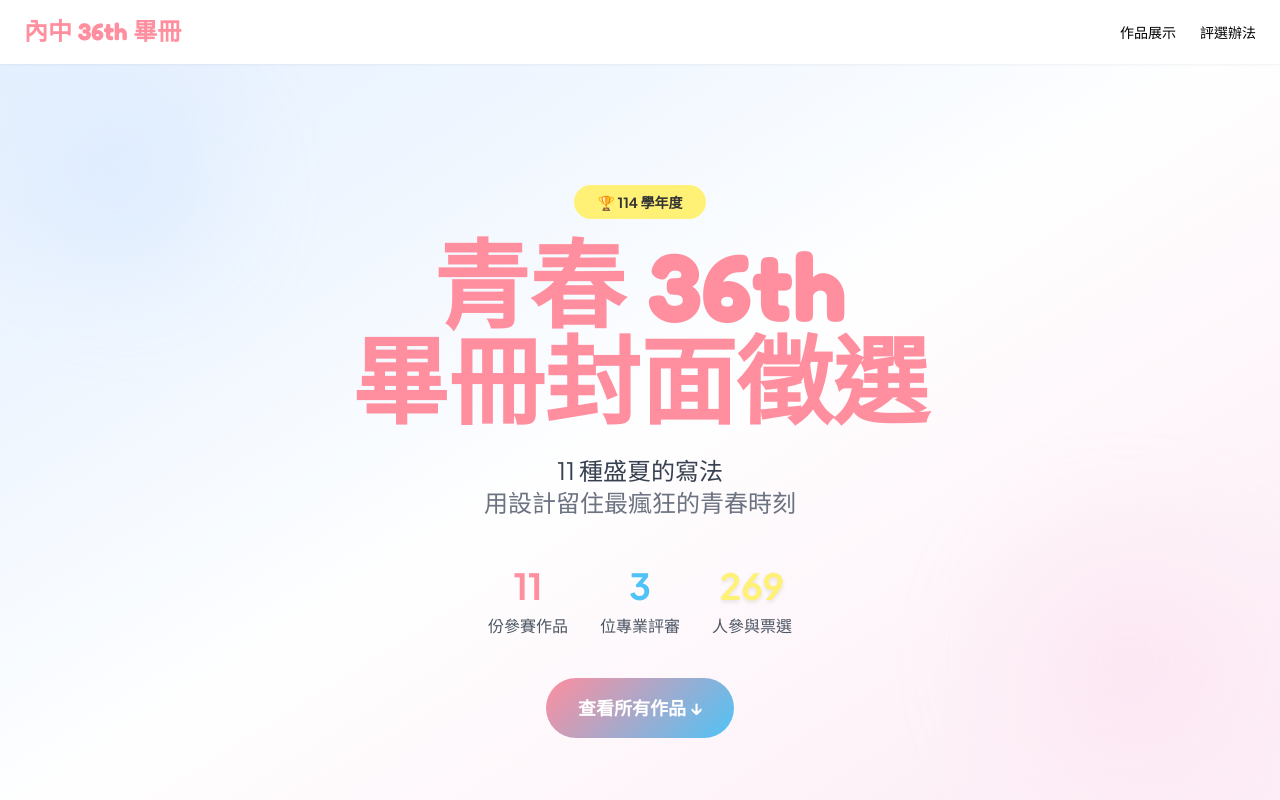
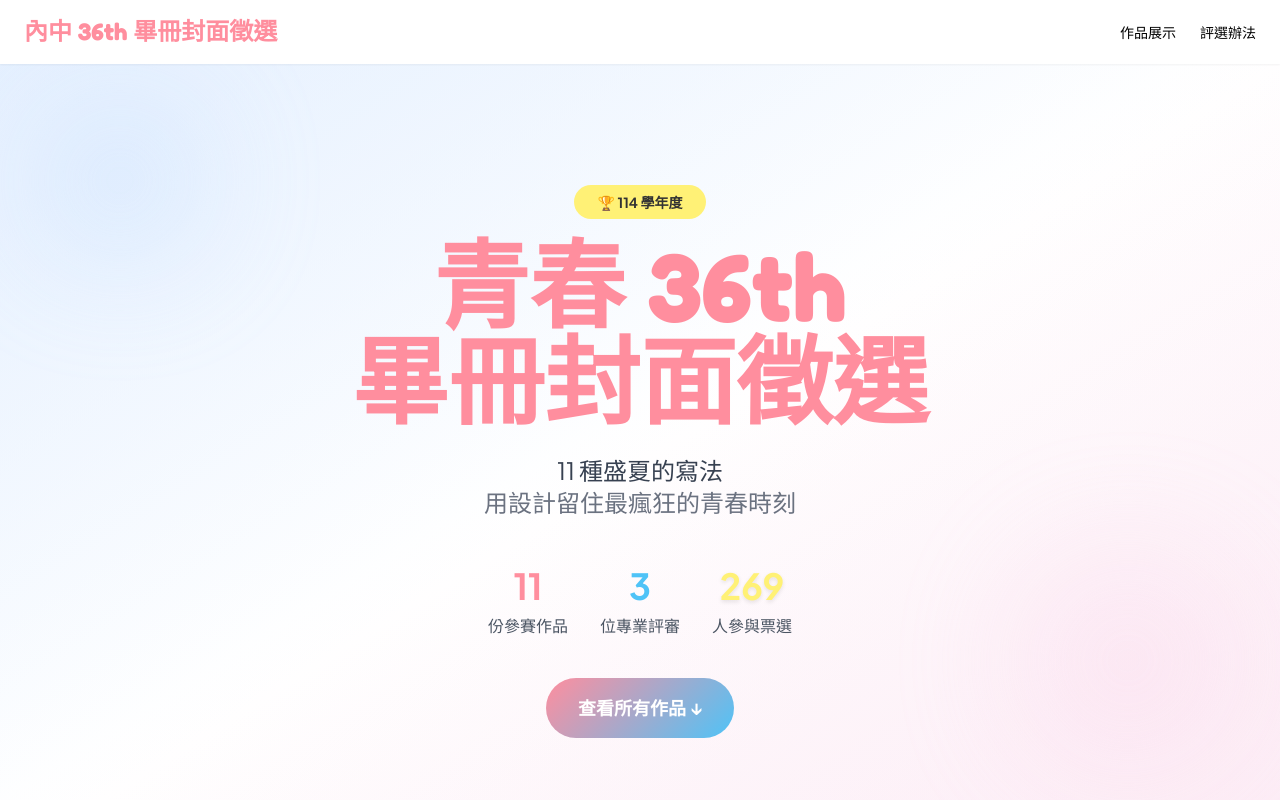
Before and after one commit to CHRIS-NHSH/nhsh-2026yearbook, a plain HTML site: page index.html in a window 1280 px wide. Shown: the top 800 px of the page. Drawn offline with nearby package versions, Linux system fonts and the light colour scheme.

Commit message:
Update index.html

```diff
--- a/index.html
+++ b/index.html
@@ -131,7 +131,7 @@
   <!-- Navigation -->
   <nav class="sticky top-0 z-50 bg-white/95 backdrop-blur-md shadow-sm">
     <div class="max-w-7xl mx-auto px-6 py-4 flex justify-between items-center">
-      <div class="font-decorative text-2xl" style="color:var(--pink);">內中 36th 畢冊</div>
+      <div class="font-decorative text-2xl" style="color:var(--pink);">內中 36th 畢冊封面徵選</div>
       <div class="flex gap-6 text-sm font-medium">
         <a href="#gallery" class="hover:text-pink-500 transition-colors">作品展示</a>
         <a href="#announcement" class="hover:text-blue-500 transition-colors">評選辦法</a>
```
